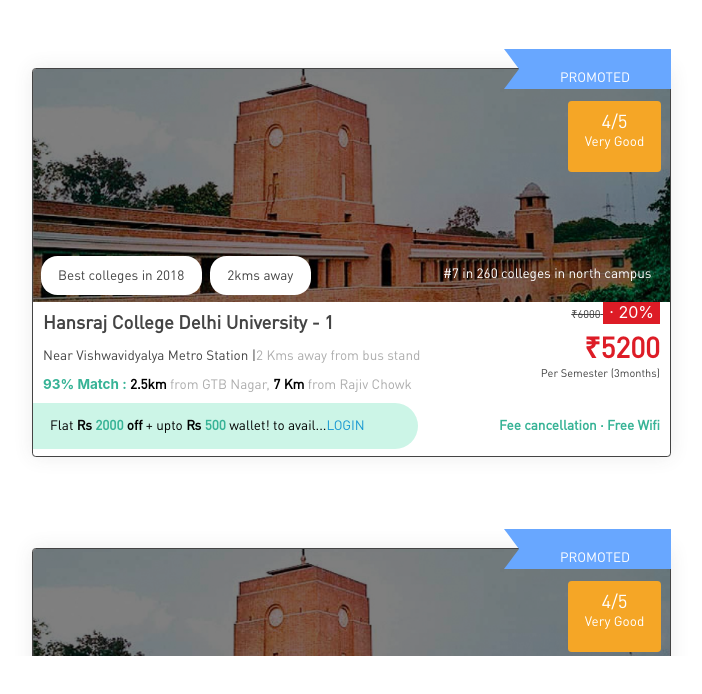
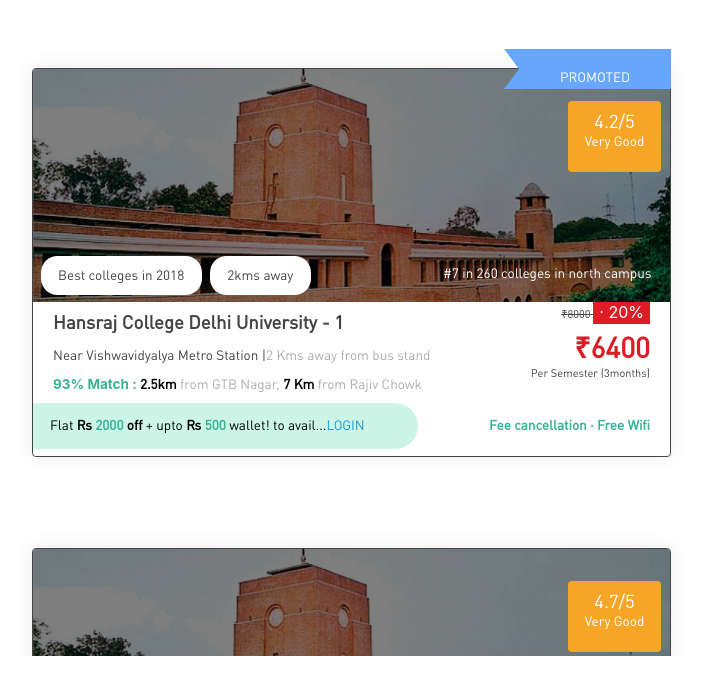
Before and after one commit to AnubhavJohri/college-listing-app, a React (Create React App) app: page /home in a window 1280 px wide. Shown: the top 694 px of the page, without its empty margins (3-705 px from the left). Built offline with nearby package versions, Linux system fonts and the light colour scheme.

Commit message:
Changes some college.json data and css

```diff
--- a/src/Components/Common/CSS/CollegeCard.css
+++ b/src/Components/Common/CSS/CollegeCard.css
@@ -77,7 +77,7 @@
   .discountBox{
     width: 347px;
     height: 35px;
-    margin-left:-10px;
+    margin-left:-20px;
     margin-top:10px;
     left: 0px;
     padding: 11px 21px 0px 17px;
--- a/src/Components/Common/CollegeCard.js
+++ b/src/Components/Common/CollegeCard.js
@@ -3,6 +3,7 @@
 import college01 from "../../Assets/college_01.jpg";
 import { getStringJSX } from "./Utils/Utils";
 
+/*CARD COMPONENT */
 const CollegeCard =  memo(({
     collegeName,
     promoted,
@@ -32,7 +33,7 @@
               </div>
               {promoted&&<div className="promotedBox"><span>{'PROMOTED'}</span></div>}
               <span className="ranking">{`#${ranking}`}</span>
-              <div style={{padding:'0 10px'}}>
+              <div style={{padding:'0 20px'}}>
                 <div style={{display:'inline-block', width:'70%'}}>
                     <span className="collegeTitle">{collegeName}</span>
                     <div style={{margin: '11px 0 8px 0px'}}>
--- a/src/Components/Home/Home.js
+++ b/src/Components/Home/Home.js
@@ -9,6 +9,8 @@
     const [ isEnd , setIsEnd ] = useState(false);
     const parentDivRef = useRef(null);
 
+    /*DEBOUNCED FUNCTION:- CREATED DEBOUNCED FUNCTION TO FIRE SCROLL EVENT ONLY AFTER A CERTAIN
+    TIME TO REDUCE THE NUMBER OF TIMES IT'S FIRED*/
     const debouncedHandleScroll = useCallback((fn, d) =>{
         let timer;
         return function(e){
@@ -23,9 +25,13 @@
         parentDivRef.current.addEventListener("scroll", modifiedHandleScroll)
         setCollegeData(collegeList.colleges.slice(0,currSize));
 
+        /*REMOVE EVENT LITSENER WHEN COMPONENT UNMOUNTS*/
         return ()=>parentDivRef&&parentDivRef.current&&parentDivRef.current.removeEventListener("scroll", modifiedHandleScroll);
     },[])
 
+    /** HANDLES SCROLL AND CHECKS IF WE HAVE TO LOAD MORE DATA BASED ON THE FACT
+     * WHETHER WE HAVE REACHED ALMOST AT THE END OF THE SCROLL
+     */
     function handleScroll(e){
         if(((e.target.scrollTop + e.target.clientHeight) >= (e.target.scrollHeight))&&!isLoading){
             setIsLoading(true);
--- a/src/Utils/colleges.json
+++ b/src/Utils/colleges.json
@@ -4,14 +4,14 @@
             "college_name": "Hansraj College Delhi University - 1",
             "promoted": true,
             "discount": 20,
-            "original_fees": 6000,
-            "discounted_fees": 5200,
+            "original_fees": 8000,
+            "discounted_fees": 6400,
             "fees_cycle": "Per Semester (3months)",
             "image": "college.png",
             "ranking": "7 in 260 colleges in north campus",
             "tags": ["best colleges in 2018", "2kms away"],
             "amenties": ["Fee cancellation", "Free Wifi"],
-            "rating": 4,
+            "rating": 4.2,
             "rating_remarks": "Very Good",
             "famous_nearest_places": "2.5kms from GTB Nagar, 7 Kms from Rajiv Chowk",
             "nearest_place": ["Near Vishwavidyalya Metro Station", "2 Kms away from bus stand"],
@@ -19,75 +19,75 @@
         },
         {
             "college_name": "Hansraj College Delhi University - 2",
-            "promoted": true,
+            "promoted": false,
             "discount": 20,
             "original_fees": 6000,
             "discounted_fees": 5200,
             "fees_cycle": "Per Semester (3months)",
             "image": "college.png",
-            "ranking": "7 in 260 colleges in north campus",
-            "tags": ["best colleges in 2018", "2kms away"],
-            "amenties": ["Fee cancellation", "Free Wifi"],
-            "rating": 4,
+            "ranking": "10 in 260 colleges in north campus",
+            "tags": ["best colleges in 2018", "10kms away", "For Girls"],
+            "amenties": ["Fee cancellation"],
+            "rating": 4.7,
             "rating_remarks": "Very Good",
-            "famous_nearest_places": "2.5kms from GTB Nagar, 7 Kms from Rajiv Chowk",
-            "nearest_place": ["Near Vishwavidyalya Metro Station", "2 Kms away from bus stand"],
+            "famous_nearest_places": "8kms from GTB Nagar, 1 Kms from Rajiv Chowk",
+            "nearest_place": ["Near Rajiv Chowk Metro Station", "8 Kms away from bus stand"],
             "offertext": "Flat Rs2,000 off + upto Rs 500 wallet! to avail... LOGIN "
         },
         {
             "college_name": "Hansraj College Delhi University - 3",
-            "promoted": true,
-            "discount": 20,
-            "original_fees": 6000,
-            "discounted_fees": 5200,
+            "promoted": false,
+            "discount": 30,
+            "original_fees": 9000,
+            "discounted_fees": 6300,
             "fees_cycle": "Per Semester (3months)",
             "image": "college.png",
-            "ranking": "7 in 260 colleges in north campus",
-            "tags": ["best colleges in 2018", "2kms away"],
-            "amenties": ["Fee cancellation", "Free Wifi"],
-            "rating": 4,
+            "ranking": "15 in 260 colleges in north campus",
+            "tags": ["best in sports in 2019", "6kms away"],
+            "amenties": ["Fee Laundry", "Free Wifi"],
+            "rating": 3.9,
             "rating_remarks": "Very Good",
-            "famous_nearest_places": "2.5kms from GTB Nagar, 7 Kms from Rajiv Chowk",
-            "nearest_place": ["Near Vishwavidyalya Metro Station", "2 Kms away from bus stand"],
+            "famous_nearest_places": "10kms from Rajghat, 12 Kms from Janpath",
+            "nearest_place": ["Near Rajiv Chowk Metro Station"],
             "offertext": "Flat Rs2,000 off + upto Rs 500 wallet! to avail... LOGIN "
         },
         {
             "college_name": "Hansraj College Delhi University - 4",
             "promoted": true,
-            "discount": 20,
+            "discount": 10,
             "original_fees": 6000,
-            "discounted_fees": 5200,
+            "discounted_fees": 5400,
             "fees_cycle": "Per Semester (3months)",
             "image": "college.png",
-            "ranking": "7 in 260 colleges in north campus",
-            "tags": ["best colleges in 2018", "2kms away"],
+            "ranking": "2 in 260 colleges in north campus",
+            "tags": ["best college of 2020", "9kms away", "best academics"],
             "amenties": ["Fee cancellation", "Free Wifi"],
-            "rating": 4,
+            "rating": 4.5,
             "rating_remarks": "Very Good",
-            "famous_nearest_places": "2.5kms from GTB Nagar, 7 Kms from Rajiv Chowk",
-            "nearest_place": ["Near Vishwavidyalya Metro Station", "2 Kms away from bus stand"],
+            "famous_nearest_places": "4kms from Qutub Minar, 8 Kms from Sarojini",
+            "nearest_place": ["Near Vishwavidyalya Metro Station", "1 Kms away from bus stand"],
             "offertext": "Flat Rs2,000 off + upto Rs 500 wallet! to avail... LOGIN "
         },
         {
             "college_name": "Hansraj College Delhi University - 5",
             "promoted": true,
-            "discount": 20,
-            "original_fees": 6000,
-            "discounted_fees": 5200,
+            "discount": 30,
+            "original_fees": 8000,
+            "discounted_fees": 5600,
             "fees_cycle": "Per Semester (3months)",
             "image": "college.png",
-            "ranking": "7 in 260 colleges in north campus",
-            "tags": ["best colleges in 2018", "2kms away"],
-            "amenties": ["Fee cancellation", "Free Wifi"],
-            "rating": 4,
+            "ranking": "4 in 260 colleges in north campus",
+            "tags": ["best colleges in 2018", "16kms away"],
+            "amenties": ["Free Wifi"],
+            "rating": 4.1,
             "rating_remarks": "Very Good",
-            "famous_nearest_places": "2.5kms from GTB Nagar, 7 Kms from Rajiv Chowk",
-            "nearest_place": ["Near Vishwavidyalya Metro Station", "2 Kms away from bus stand"],
+            "famous_nearest_places": "2.5kms from Delhi Gate, 7 Kms from Agrasen",
+            "nearest_place": ["Near Vaishali Metro Station", "10 Kms away from bus stand"],
             "offertext": "Flat Rs2,000 off + upto Rs 500 wallet! to avail... LOGIN "
         },
         {
             "college_name": "Hansraj College Delhi University - 6",
-            "promoted": true,
+            "promoted": false,
             "discount": 20,
             "original_fees": 6000,
             "discounted_fees": 5200,
@@ -104,16 +104,16 @@
         },
         {
             "college_name": "Hansraj College Delhi University - 7",
-            "promoted": true,
-            "discount": 20,
+            "promoted": false,
+            "discount": 15,
             "original_fees": 6000,
-            "discounted_fees": 5200,
+            "discounted_fees": 5300,
             "fees_cycle": "Per Semester (3months)",
             "image": "college.png",
-            "ranking": "7 in 260 colleges in north campus",
-            "tags": ["best colleges in 2018", "2kms away"],
+            "ranking": "20 in 260 colleges in north campus",
+            "tags": ["Won best college in 2019", "2kms away"],
             "amenties": ["Fee cancellation", "Free Wifi"],
-            "rating": 4,
+            "rating": 3.9,
             "rating_remarks": "Very Good",
             "famous_nearest_places": "2.5kms from GTB Nagar, 7 Kms from Rajiv Chowk",
             "nearest_place": ["Near Vishwavidyalya Metro Station", "2 Kms away from bus stand"],
@@ -138,7 +138,7 @@
         },
         {
             "college_name": "Hansraj College Delhi University - 9",
-            "promoted": true,
+            "promoted": false,
             "discount": 20,
             "original_fees": 6000,
             "discounted_fees": 5200,
@@ -155,7 +155,7 @@
         },
         {
             "college_name": "Hansraj College Delhi University - 10",
-            "promoted": true,
+            "promoted": false,
             "discount": 20,
             "original_fees": 6000,
             "discounted_fees": 5200,
@@ -206,7 +206,7 @@
         },
         {
             "college_name": "Hansraj College Delhi University - 13",
-            "promoted": true,
+            "promoted": false,
             "discount": 20,
             "original_fees": 6000,
             "discounted_fees": 5200,
@@ -223,7 +223,7 @@
         },
         {
             "college_name": "Hansraj College Delhi University - 14",
-            "promoted": true,
+            "promoted": false,
             "discount": 20,
             "original_fees": 6000,
             "discounted_fees": 5200,
@@ -240,7 +240,7 @@
         },
         {
             "college_name": "Hansraj College Delhi University - 15",
-            "promoted": true,
+            "promoted": false,
             "discount": 20,
             "original_fees": 6000,
             "discounted_fees": 5200,
@@ -257,7 +257,7 @@
         },
         {
             "college_name": "Hansraj College Delhi University - 16",
-            "promoted": true,
+            "promoted": false,
             "discount": 20,
             "original_fees": 6000,
             "discounted_fees": 5200,
@@ -291,7 +291,7 @@
         },
         {
             "college_name": "Hansraj College Delhi University - 18",
-            "promoted": true,
+            "promoted": false,
             "discount": 20,
             "original_fees": 6000,
             "discounted_fees": 5200,
@@ -359,7 +359,7 @@
         },
         {
             "college_name": "Hansraj College Delhi University - 22",
-            "promoted": true,
+            "promoted": false,
             "discount": 20,
             "original_fees": 6000,
             "discounted_fees": 5200,
```
